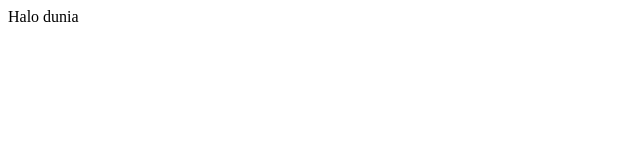
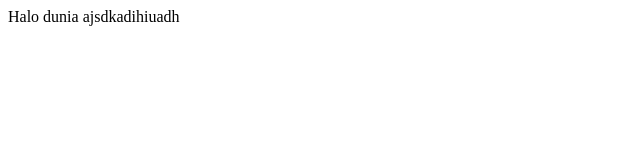
Before and after one commit to VolemAzira/TEST, a plain HTML site: page index.html in a window 1280 px wide. Shown: the whole page, without its empty margins (0-640 px from the left). Drawn offline with Linux system fonts and the light colour scheme.

Commit message:
Update index.html

```diff
--- a/index.html
+++ b/index.html
@@ -6,6 +6,6 @@
     <title>Document</title>
 </head>
 <body>
-    Halo dunia
+    Halo dunia ajsdkadihiuadh
 </body>
 </html>
```
